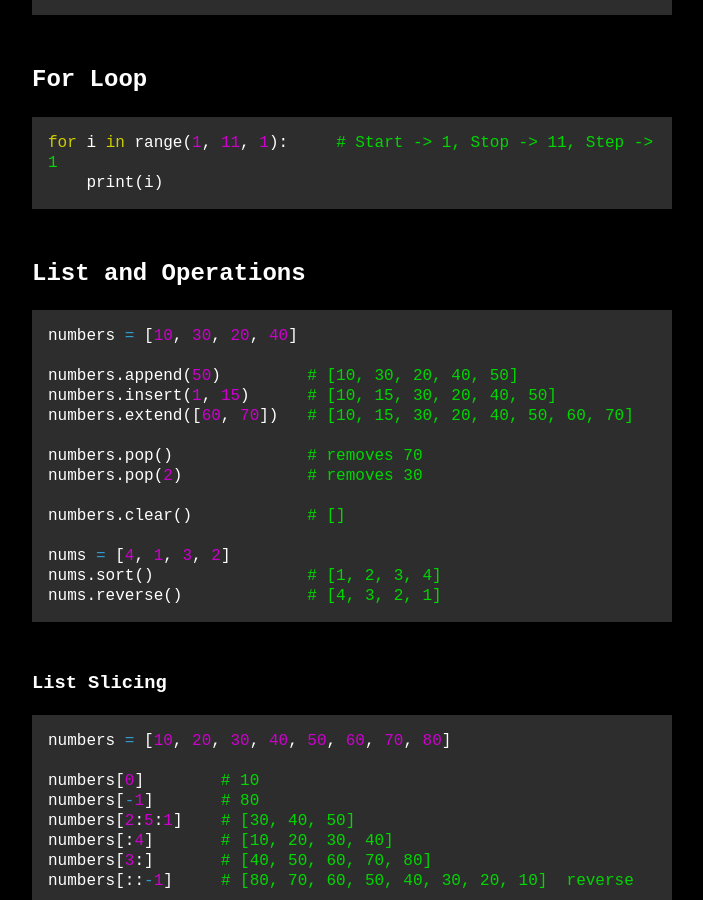
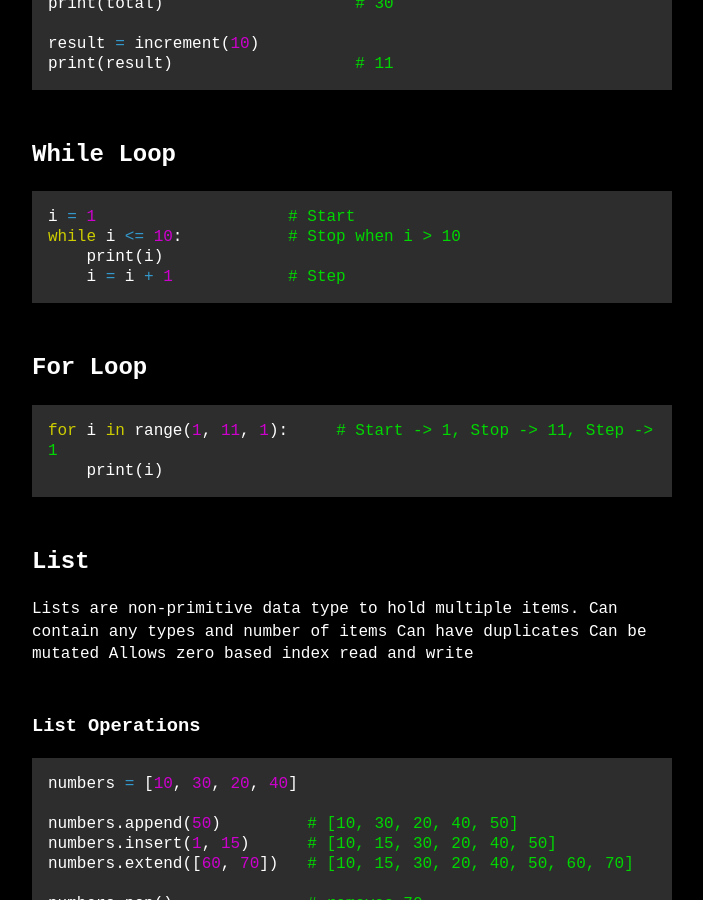
Before and after one commit to VallarasuS/Vallarasu.in, a Jekyll site: the page built from docs/_posts/2026-01-09-python-cheat-sheet.md, in a window 1280 px wide and 900 px high, scrolled down 3846 px. Shown: the whole window, without its empty margins (288-991 px from the left). Built offline with Jekyll 4.4.1, drawn with Linux system fonts in a browser that asks for light colours; some of the changed text lies outside the part shown.

Commit message:
Update 2026-01-09-python-cheat-sheet.md

````diff
--- a/docs/_posts/2026-01-09-python-cheat-sheet.md
+++ b/docs/_posts/2026-01-09-python-cheat-sheet.md
@@ -99,12 +99,23 @@
 1. [Membership Operators](#membership-operators)
 1. [If elif else](#if-elif-else)
 1. [String Operations](#string-operations)
+1. [Functions](#functions)
 1. [While Loop](#while-loop)
 1. [For Loop](#for-loop)
 1. [List and Operations](#list-and-operations)
+    - [List Operations](#list-operations)
+    - [List Comprehension](#list-comprehension)
+    - [List Slicing](#list-slicing)
 1. [Tuples](#tuples)
 1. [Set](#set)
 1. [Dictionary](#dictionary)
+1. [Exception Handling](#exception-handling)
+1. [File Handling](#file-handling)
+    - [Read Mode](#read-mode)
+    - [Write Mode](#write-mode)
+    - [Append Mode](#append-mode)
+1. [Common Built-in Functions](#common-built-in-functions)
+
 
 
 ## Variables and Data Types
@@ -254,7 +265,15 @@
     print(i)
 ```
 
-## List and Operations
+## List
+
+Lists are non-primitive data type to hold multiple items.
+Can contain any types and number of items
+Can have duplicates
+Can be mutated
+Allows zero based index read and write
+
+### List Operations
 
 ```python
 numbers = [10, 30, 20, 40]
````
